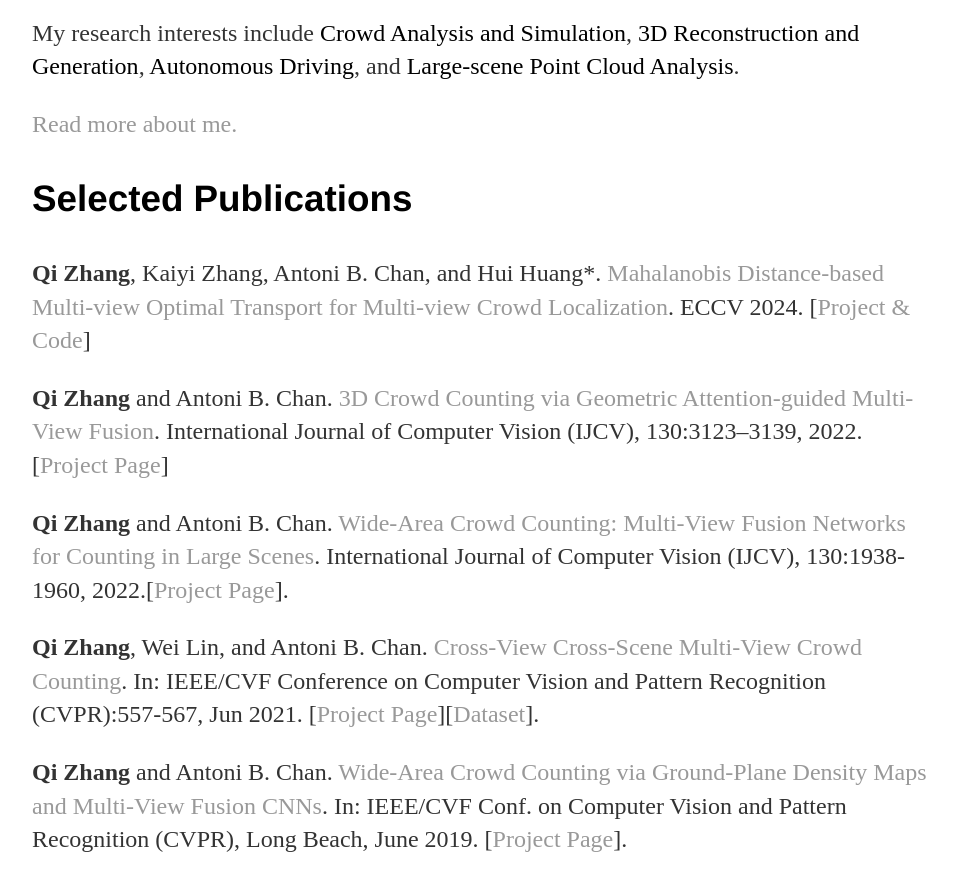
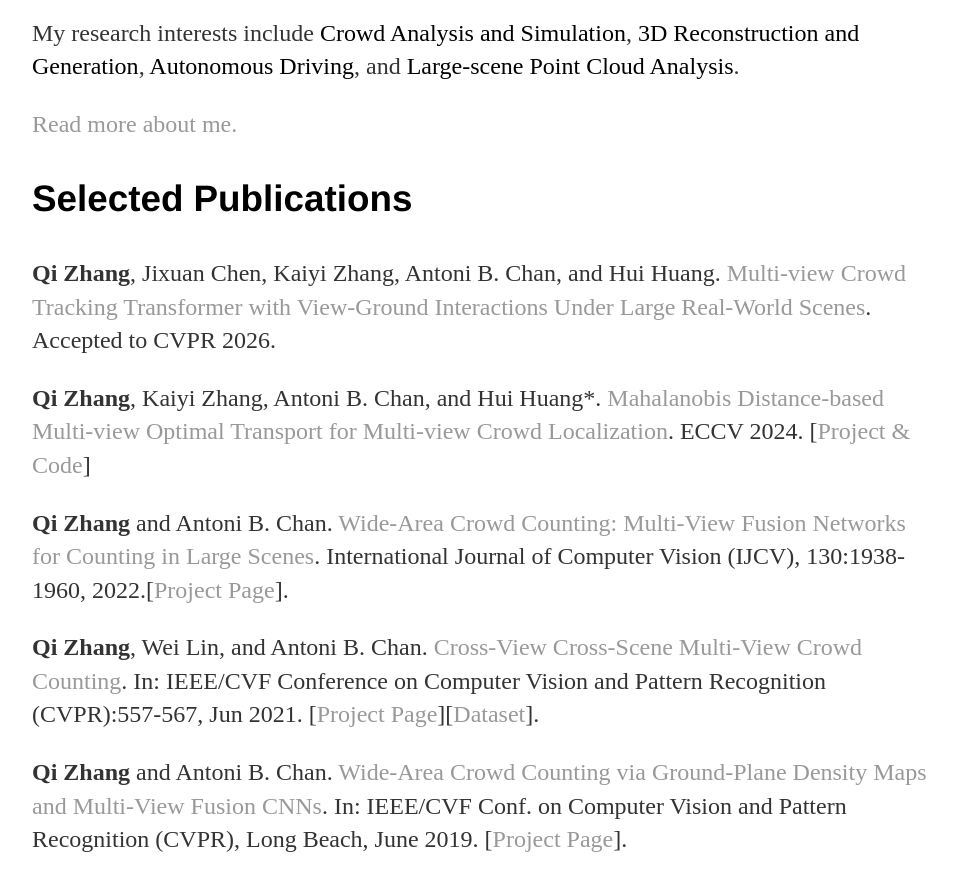
Before and after one commit to zqyq/zqyq.github.io, a Jekyll site: the page built from index.html, in a window 1280 px wide and 900 px high, scrolled down 663 px. Shown: the top 891 px of the window, without its empty margins (160-1117 px from the left). Built offline with Jekyll 4.4.1, drawn with Linux system fonts in a browser that asks for light colours.

Commit message:
Update index.html

```diff
--- a/index.html
+++ b/index.html
@@ -35,15 +35,12 @@
 			</p>
 
 			<h3>Selected Publications</h3>
+			<p> <strong>Qi Zhang</strong>, Jixuan Chen, Kaiyi Zhang, Antoni B. Chan, and Hui Huang. <a href=''>Multi-view Crowd Tracking Transformer with View-Ground Interactions Under Large Real-World Scenes</a>. Accepted to CVPR 2026.
+		</p>
 
 			<p> <strong>Qi Zhang</strong>, Kaiyi Zhang, Antoni B. Chan, and Hui Huang*. <a href='https://arxiv.org/pdf/2409.01726'>Mahalanobis Distance-based Multi-view Optimal Transport for Multi-view Crowd Localization</a>. ECCV 2024.
 				[<a href="https://vcc.tech/research/2024/MVOT">Project & Code</a>]</p>
 
-
-			<p><strong>Qi Zhang</strong> and Antoni B. Chan.
-				<a href="https://link.springer.com/article/10.1007/s11263-022-01685-7">3D Crowd Counting via Geometric Attention-guided Multi-View Fusion</a>.
-				 International Journal of Computer Vision (IJCV), 130:3123–3139, 2022.[<a href="http://visal.cs.cityu.edu.hk/research/aaai20-3d-counting/">Project Page</a>]
-			</p>
 
 			<p><strong>Qi Zhang</strong> and Antoni B. Chan.
 				<a href='https://link.springer.com/article/10.1007/s11263-022-01626-4'>Wide-Area Crowd Counting: Multi-View Fusion Networks for Counting in Large Scenes</a>.
```
